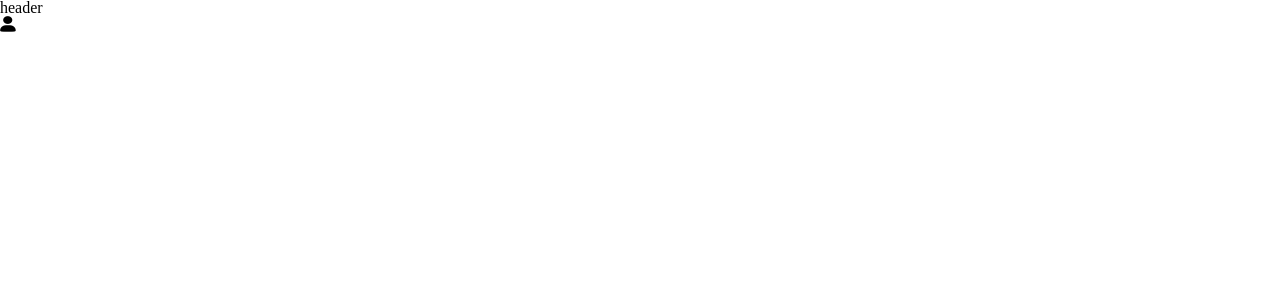
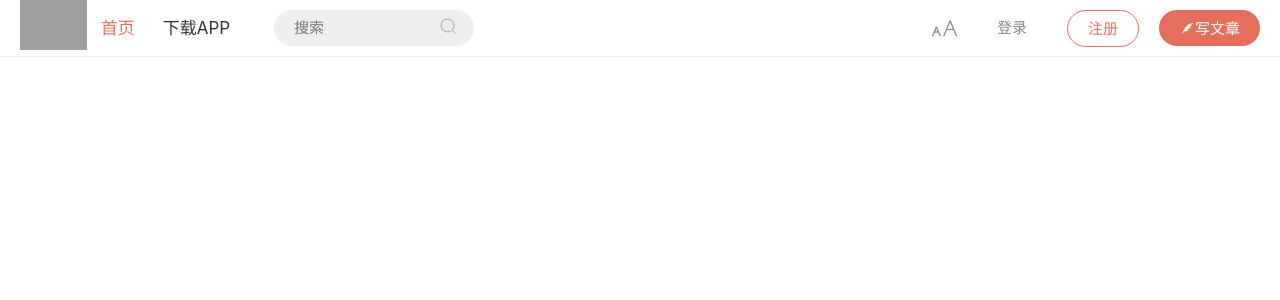
Before and after one commit to qdywxs/qdywxs-jianshu, a React (Create React App) app: page / in a window 1280 px wide. Shown: the top 300 px of the page. Built offline with nearby package versions, Linux system fonts and the light colour scheme; grey boxes are pictures that could not be loaded.

Commit message:
jianshu_03

```diff
--- a/src/common/header/index.js
+++ b/src/common/header/index.js
@@ -1,14 +1,94 @@
 import React, {Component} from "react";
+
+import {
+  HeaderWrapper,
+  Logo,
+
+  Navbar,
+  ItemList,
+  LinkList,
+
+  SearchArea,
+  SearchInput,
+  SearchPanel,
+  PanelTitle,
+  PanelChange,
+  PanelLabels,
+  LabelLink,
+
+  Extra,
+  ExtraLink
+
+} from "./style";
 
 class Header extends Component {
   render() {
     return (
-      <div>
-        <div>header</div>
+      <HeaderWrapper>
+        <Logo>
+          <img src="https://qdywxs.github.io/jianshu-images/logo.png" alt="logo" />
+        </Logo>
 
-        {/*9️⃣-⑨：我们试着在这里用一下 user 这个 iconfont。❗️user 这个图标对应的 uncode 码，请自行到仓库里去拷贝！*/}
-        <span className="iconfont">&#xe63f;</span>
-      </div>
+        <Navbar className="clearfix">
+          <ItemList className="active">
+            <LinkList href="/">
+              首页
+            </LinkList>
+          </ItemList>
+
+          <ItemList>
+            <LinkList href="/">
+              下载APP
+            </LinkList>
+          </ItemList>
+        </Navbar>
+
+        <SearchArea>
+          <SearchInput />
+          <span className="iconfont icon-search">&#xe63e;</span>
+
+          <SearchPanel>
+            <PanelTitle>
+              热门搜索
+              <PanelChange>
+                <span className="iconfont icon-refresh">&#xe65f;</span>
+                换一批
+              </PanelChange>
+            </PanelTitle>
+
+            <PanelLabels className="clearfix">
+              <LabelLink href="/">
+                区块链
+              </LabelLink>
+              <LabelLink href="/">
+                故事
+              </LabelLink>
+              <LabelLink href="/">
+                小程序
+              </LabelLink>
+              <LabelLink href="/">
+                前端一万小时
+              </LabelLink>
+            </PanelLabels>
+          </SearchPanel>
+        </SearchArea>
+
+
+        <Extra>
+          <span className="iconfont icon-textsize" >&#xe739;</span>
+          <ExtraLink className="login" href="/">
+            登录
+          </ExtraLink>
+          <ExtraLink className="register" href="/">
+            注册
+          </ExtraLink>
+
+          <ExtraLink className="writing" href="/">
+            <span className="iconfont icon-pen">&#xe600;</span>
+            写文章
+          </ExtraLink>
+        </Extra>
+      </HeaderWrapper>
     )
   }
 }
--- a/src/common/header/style.js
+++ b/src/common/header/style.js
@@ -0,0 +1,200 @@
+import styled from "styled-components";
+
+export const HeaderWrapper = styled.header`
+  border-bottom: 1px solid #eee;
+  height: 56px;
+  line-height: 56px;
+  box-sizing: content-box;
+  padding: 0 20px;
+
+  &:after {
+    content: "";
+    display: block;
+    clear: both;
+  }
+`;
+
+export const Logo = styled.a.attrs({
+  href: "/"
+})`
+  float: left;
+  & > img {
+    height: 50px;
+  }
+`;
+
+export const Navbar = styled.ul`
+  float: left;
+
+`;
+
+export const ItemList = styled.li`
+  float: left;
+  padding: 0 4px;
+
+  &.active > a{
+    color: #e86f5e;
+  }
+
+  &.active > a:hover {
+    background-color: #fff;
+  }
+`;
+
+export const LinkList = styled.a`
+  display: block;
+  line-height: 56px;
+  padding: 0 10px;
+  color: #333;
+  font-size: 17px;
+
+  &:hover {
+    background-color: #eee;
+  }
+
+`;
+
+export const SearchArea = styled.div`
+  float: left;
+  position: relative;
+  margin-left: 30px;
+
+  .icon-search {
+    position: absolute;
+    right: 10px;
+    top: 10px;
+
+    color: #aaa;
+    width: 32px;
+    height: 32px;
+    line-height: 32px;
+    text-align: center;
+    border-radius: 50%;
+  }
+`;
+
+export const SearchInput = styled.input.attrs({
+  placeholder: "搜索"
+})`
+  line-height: 36px;
+  padding: 0 20px;
+  width: 200px;
+  font-size: 15px;
+  border: none;
+  background-color: #eee;
+  border-radius: 18px;
+  outline: none;
+  transition: all .3s;
+
+  &:focus {
+    width: 240px;
+  }
+
+  &:focus~div {
+    display: block;
+  }
+
+  &:focus + .icon-search {
+    background-color: #969696;
+    color: #fff;
+  }
+`;
+
+export const SearchPanel = styled.div`
+  position: absolute;
+  z-index: 1;
+  width: 250px;
+  padding: 16px;
+  line-height: 1;
+  background-color: #fff;
+  border-radius: 6px;
+  box-shadow: 0 1px 4px 2px rgba(0,0,0,0.1);
+  display: none;
+
+  &::before {
+    content: "";
+    display: block;
+    position: absolute;
+    top: -5px;
+    left: 30px;
+    width: 14px;
+    height: 14px;
+    background-color: #fff;
+    transform: rotateZ(45deg);
+    box-shadow: -2px -2px 2px -2px rgba(0,0,0,0.1);
+  }
+
+
+`;
+
+export const PanelTitle = styled.h3`
+  color: #888;
+  font-weight: normal;
+`;
+
+export const PanelChange = styled.div`
+  float: right;
+  font-size: 13px;
+  color: #888;
+  font-weight: normal;
+
+  cursor: pointer;
+`;
+
+export const PanelLabels = styled.div`
+  margin-top: 10px;
+`;
+
+export const LabelLink = styled.a`
+  float: left;
+  border: 1px solid #ccc;
+  padding: 2px 4px;
+  margin: 10px 10px 0 0;
+  color: #888;
+  border-radius: 4px;
+
+  &:hover {
+    border-color: #888;
+  }
+`;
+
+
+export const Extra = styled.div`
+  float: right;
+
+  .icon-textsize {
+    float: left;
+    font-size: 25px;
+    color: #888;
+
+    cursor: pointer;
+  }
+
+`;
+
+export const ExtraLink = styled.a`
+  float: left;
+  padding: 10px 20px;
+  margin: 10px 0 0 20px;
+  font-size: 15px;
+  line-height: 1;
+
+
+  &.login {
+    color: #888;
+    background-color: #fff;
+  }
+
+  &.register {
+    color: #e56e5d
+    border: 1px solid #e56e5d
+    border-radius: 30px;
+  }
+
+  &.writing {
+    color: #fff;
+    background-color: #e56e5d;
+    border-radius: 30px;
+
+  }
+`;
--- a/src/style.js
+++ b/src/style.js
@@ -45,4 +45,45 @@ export const GlobalStyle = createGlobalStyle`
     border-collapse: collapse;
     border-spacing: 0;
   }
+
+
+  /*❗️以下为我们“简书”项目自己的一些 common 样式！*/
+  * {
+  margin: 0;
+  padding: 0;
+  box-sizing: border-box;
+
+  }
+
+  a {
+    text-decoration: none;
+  }
+
+  ul {
+    list-style: none;
+  }
+
+  body {
+    font: 13px/1.8 -apple-system, 'SF UI Text',Arial,'PingFang SC','Hiragino Sans GB','Microsoft YaHei','WenQuanYi Micro Hei',sans-serif;
+    /*哪里的字最多，我们就把这个字体设为通用样式。*/
+
+    color: #444;
+  }
+
+  .clearfix:after {
+    content: "";
+    display: block;
+    clear: both;
+  }
+
+
+  .layout {
+    width: 950px;
+    margin-left: auto;
+    margin-right: auto;
+  }
+  /*这几行代码是为了水平”居中“，但在通用样式里边，我们一般不要去设 margin-top 的值，
+  因为后边如果特定样式需要设置这个值，我们再单独拿出来设置就可以了。
+  */
+
 `;
```
